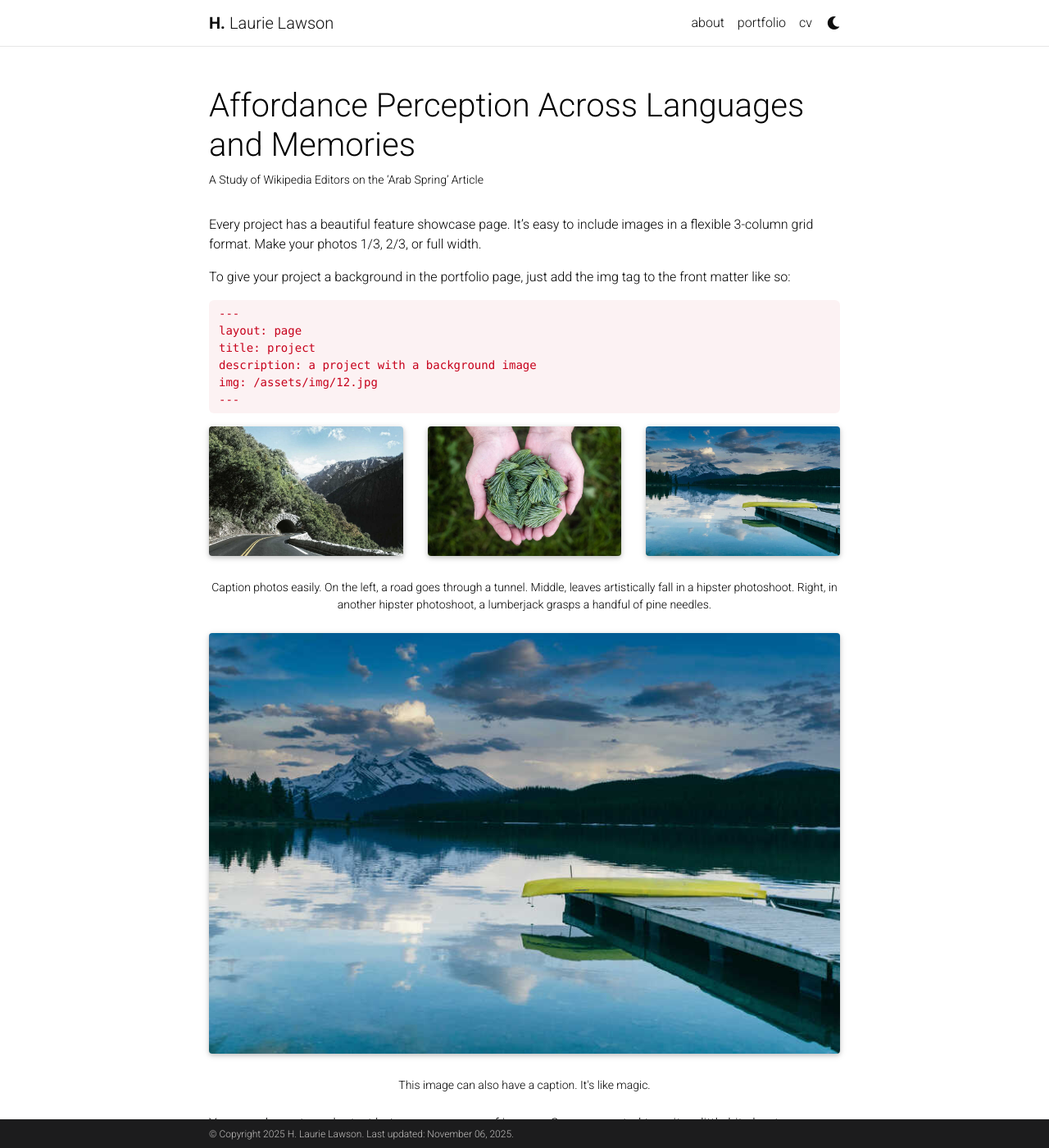
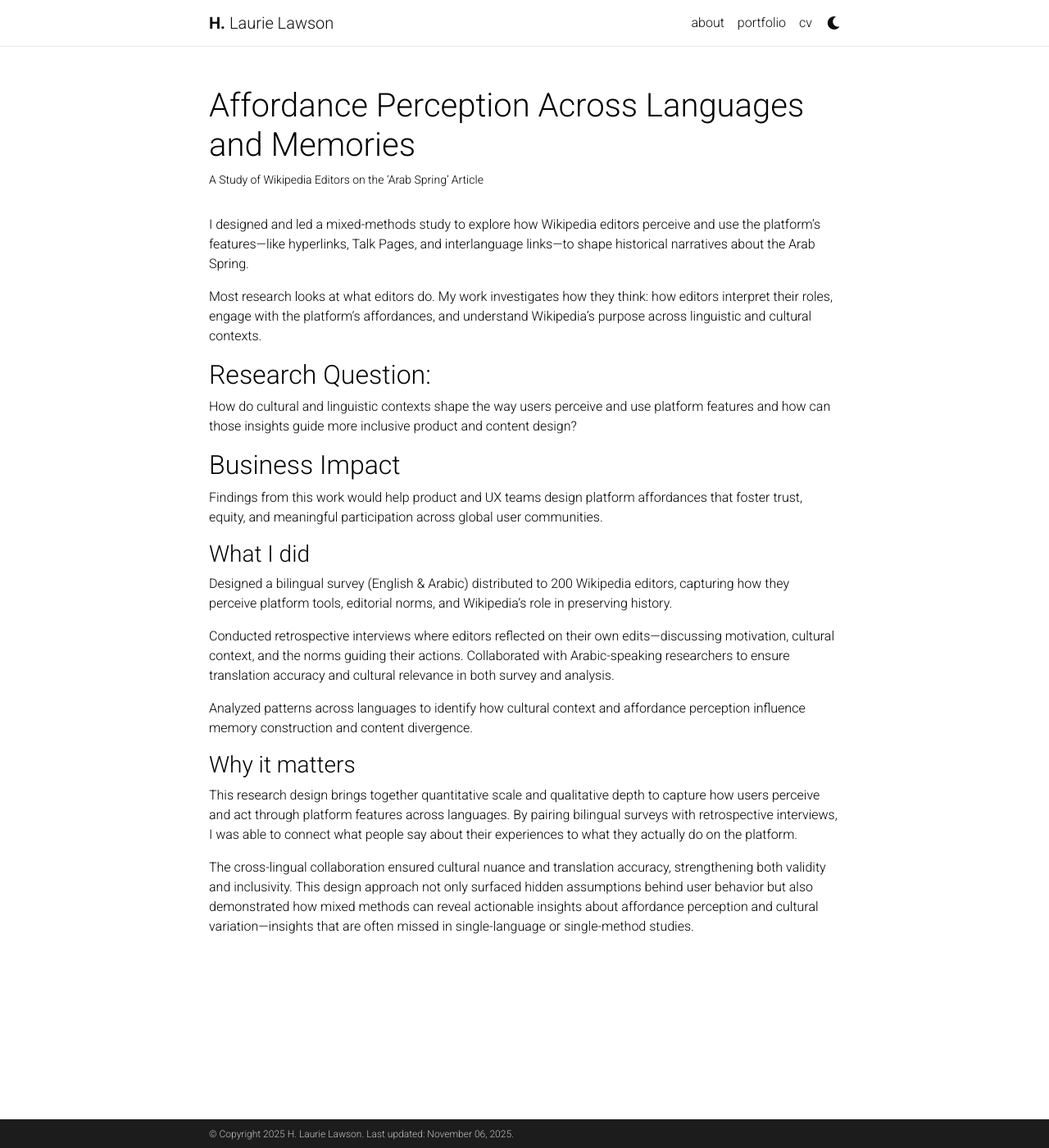
Before and after one commit to hlaurielawson/hlaurielawson.github.io, a Jekyll site: the page built from _projects/1_project.md, in a window 1280 px wide and 1400 px high. Shown: the whole window at 82% size. Built offline with Jekyll 4.4.1, drawn with Linux system fonts in a browser that asks for light colours; full-size pictures stand in for the smaller copies a plugin makes; comment, search, counter and statistics services are not loaded; a style sheet for code colours, icons or effects is not loaded; some of the changed text lies outside the part shown.

Commit message:
Update 1_project.md

````diff
--- a/_projects/1_project.md
+++ b/_projects/1_project.md
@@ -7,74 +7,25 @@
 category: Current
 ---
 
-Every project has a beautiful feature showcase page.
-It's easy to include images in a flexible 3-column grid format.
-Make your photos 1/3, 2/3, or full width.
+I designed and led a mixed-methods study to explore how Wikipedia editors perceive and use the platform’s features—like hyperlinks, Talk Pages, and interlanguage links—to shape historical narratives about the Arab Spring.
 
-To give your project a background in the portfolio page, just add the img tag to the front matter like so:
+Most research looks at what editors do. My work investigates how they think: how editors interpret their roles, engage with the platform’s affordances, and understand Wikipedia’s purpose across linguistic and cultural contexts.
 
-    ---
-    layout: page
-    title: project
-    description: a project with a background image
-    img: /assets/img/12.jpg
-    ---
+## Research Question:
+How do cultural and linguistic contexts shape the way users perceive and use platform features and how can those insights guide more inclusive product and content design?
 
-<div class="row">
-    <div class="col-sm mt-3 mt-md-0">
-        {% include figure.html path="assets/img/1.jpg" title="example image" class="img-fluid rounded z-depth-1" %}
-    </div>
-    <div class="col-sm mt-3 mt-md-0">
-        {% include figure.html path="assets/img/3.jpg" title="example image" class="img-fluid rounded z-depth-1" %}
-    </div>
-    <div class="col-sm mt-3 mt-md-0">
-        {% include figure.html path="assets/img/5.jpg" title="example image" class="img-fluid rounded z-depth-1" %}
-    </div>
-</div>
-<div class="caption">
-    Caption photos easily. On the left, a road goes through a tunnel. Middle, leaves artistically fall in a hipster photoshoot. Right, in another hipster photoshoot, a lumberjack grasps a handful of pine needles.
-</div>
-<div class="row">
-    <div class="col-sm mt-3 mt-md-0">
-        {% include figure.html path="assets/img/5.jpg" title="example image" class="img-fluid rounded z-depth-1" %}
-    </div>
-</div>
-<div class="caption">
-    This image can also have a caption. It's like magic.
-</div>
+## Business Impact
+Findings from this work would help product and UX teams design platform affordances that foster trust, equity, and meaningful participation across global user communities.
 
-You can also put regular text between your rows of images.
-Say you wanted to write a little bit about your project before you posted the rest of the images.
-You describe how you toiled, sweated, *bled* for your project, and then... you reveal its glory in the next row of images.
+### What I did
+Designed a bilingual survey (English & Arabic) distributed to 200 Wikipedia editors, capturing how they perceive platform tools, editorial norms, and Wikipedia’s role in preserving history.
 
+Conducted retrospective interviews where editors reflected on their own edits—discussing motivation, cultural context, and the norms guiding their actions.
+Collaborated with Arabic-speaking researchers to ensure translation accuracy and cultural relevance in both survey and analysis.
 
-<div class="row justify-content-sm-center">
-    <div class="col-sm-8 mt-3 mt-md-0">
-        {% include figure.html path="assets/img/6.jpg" title="example image" class="img-fluid rounded z-depth-1" %}
-    </div>
-    <div class="col-sm-4 mt-3 mt-md-0">
-        {% include figure.html path="assets/img/11.jpg" title="example image" class="img-fluid rounded z-depth-1" %}
-    </div>
-</div>
-<div class="caption">
-    You can also have artistically styled 2/3 + 1/3 images, like these.
-</div>
+Analyzed patterns across languages to identify how cultural context and affordance perception influence memory construction and content divergence.
 
+### Why it matters
+This research design brings together quantitative scale and qualitative depth to capture how users perceive and act through platform features across languages. By pairing bilingual surveys with retrospective interviews, I was able to connect what people say about their experiences to what they actually do on the platform.
 
-The code is simple.
-Just wrap your images with `<div class="col-sm">` and place them inside `<div class="row">` (read more about the <a href="https://getbootstrap.com/docs/4.4/layout/grid/">Bootstrap Grid</a> system).
-To make images responsive, add `img-fluid` class to each; for rounded corners and shadows use `rounded` and `z-depth-1` classes.
-Here's the code for the last row of images above:
-
-{% raw %}
-```html
-<div class="row justify-content-sm-center">
-    <div class="col-sm-8 mt-3 mt-md-0">
-        {% include figure.html path="assets/img/6.jpg" title="example image" class="img-fluid rounded z-depth-1" %}
-    </div>
-    <div class="col-sm-4 mt-3 mt-md-0">
-        {% include figure.html path="assets/img/11.jpg" title="example image" class="img-fluid rounded z-depth-1" %}
-    </div>
-</div>
-```
-{% endraw %}
+The cross-lingual collaboration ensured cultural nuance and translation accuracy, strengthening both validity and inclusivity. This design approach not only surfaced hidden assumptions behind user behavior but also demonstrated how mixed methods can reveal actionable insights about affordance perception and cultural variation—insights that are often missed in single-language or single-method studies.
````
